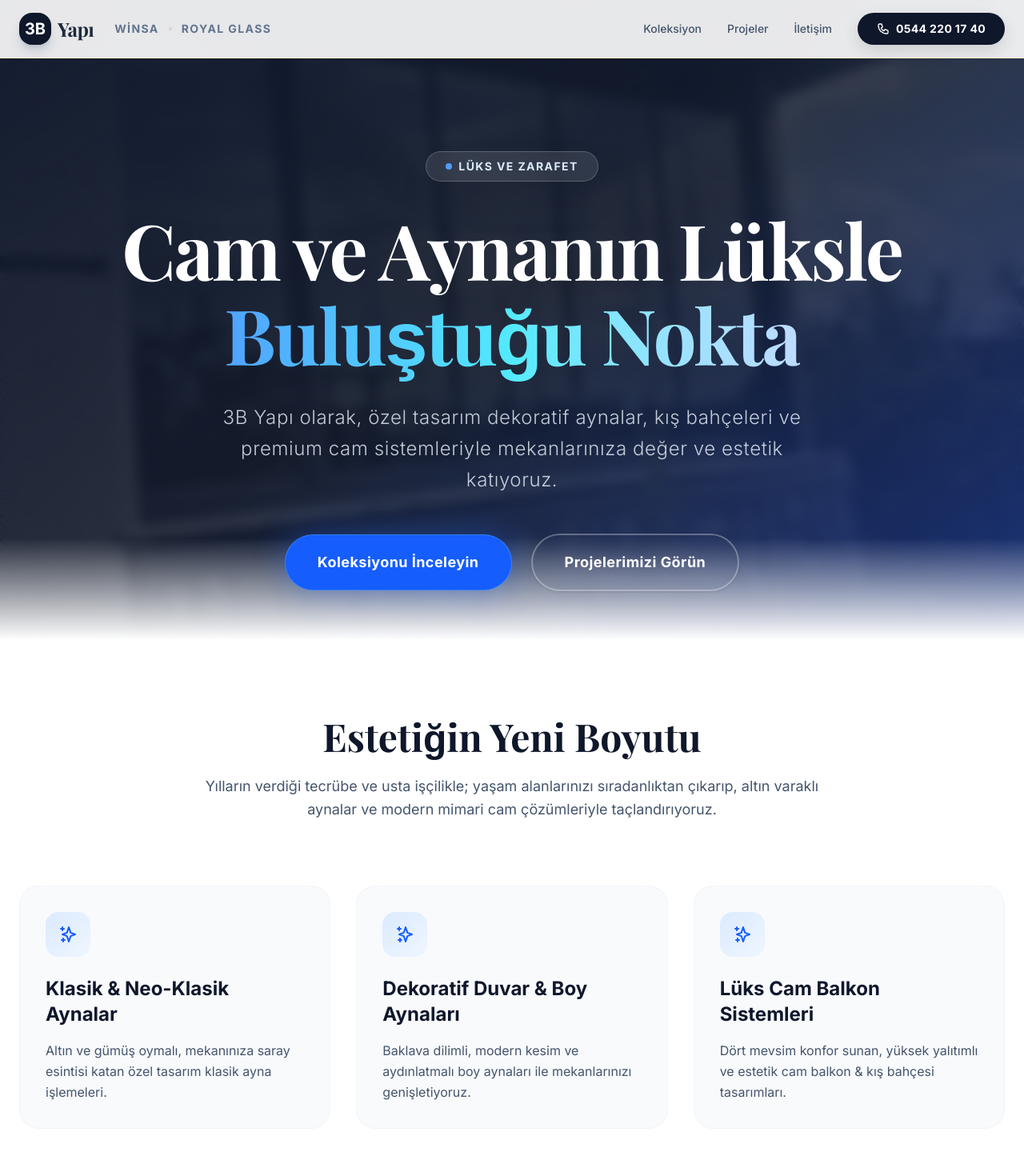
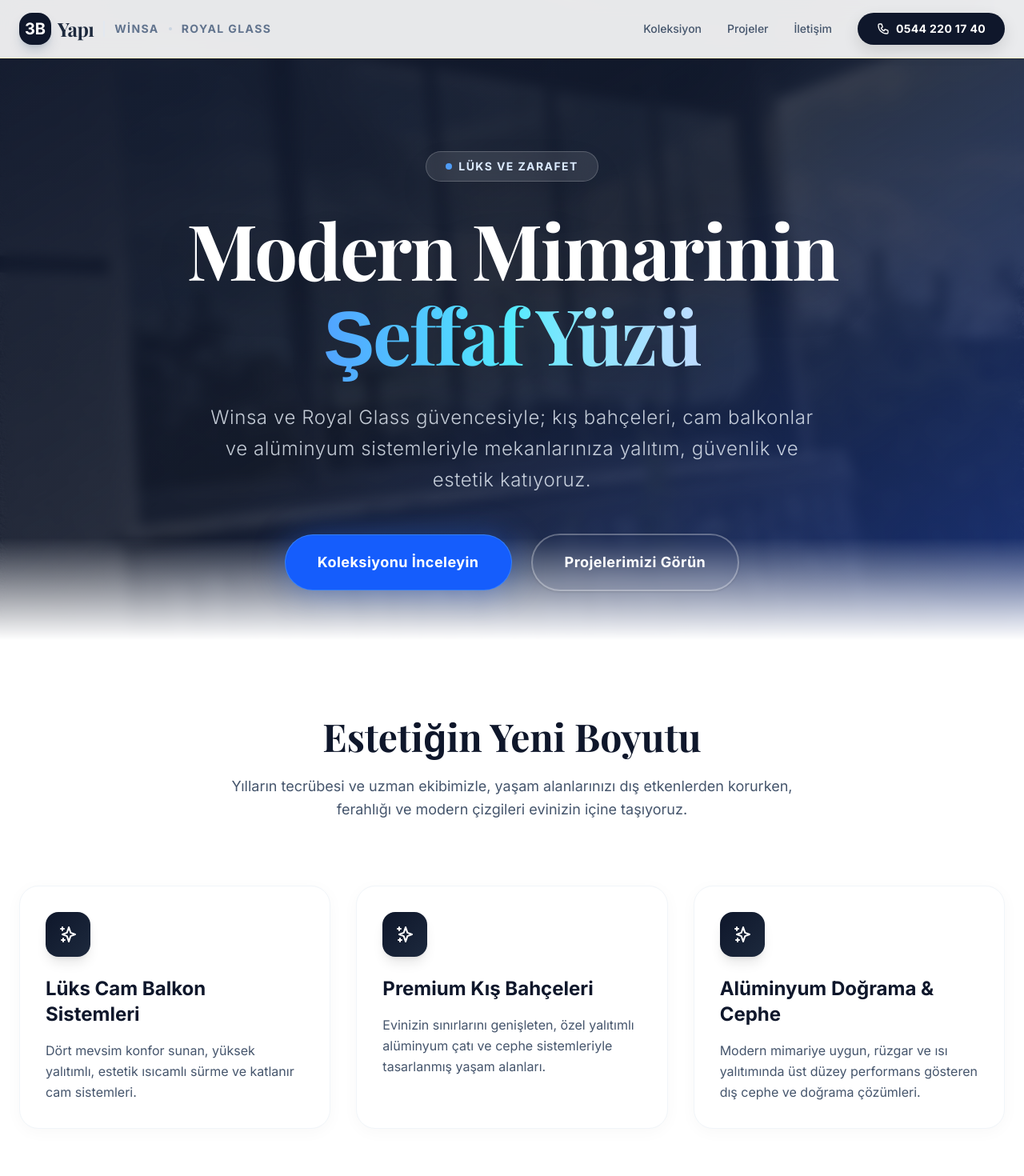
Before and after one commit to cenas1905/3b-yap-i, a Next.js app: page / in a window 1280 px wide. Shown: the top 1470 px of the page at 80% size. Built offline with nearby package versions, Linux system fonts and the light colour scheme; a web font is replaced by a local one.

Commit message:
Fix services text to reflect Winsa/Glass instead of mirrors, and upgrade card styling

```diff
--- a/app/page.tsx
+++ b/app/page.tsx
@@ -95,15 +95,18 @@ export default function Home() {
                 <motion.div
                   key={i}
                   initial="hidden" whileInView="visible" viewport={{ once: true }} variants={fadeInUp} transition={{ delay: i * 0.2 }}
-                  className="group p-8 rounded-3xl bg-slate-50 border border-slate-100 hover:bg-white hover:shadow-xl hover:shadow-slate-200/50 transition-all duration-300"
+                  className="group p-8 rounded-3xl bg-white shadow-[0_4px_20px_rgb(0,0,0,0.03)] border border-slate-100 hover:-translate-y-2 hover:shadow-[0_10px_40px_rgb(37,99,235,0.12)] hover:border-blue-100 transition-all duration-500 relative overflow-hidden"
                 >
-                  <div className="w-14 h-14 rounded-2xl bg-gradient-to-br from-blue-100 to-blue-50 flex items-center justify-center mb-6 text-blue-600 group-hover:scale-110 transition-transform">
+                  {/* Decorative Hover Glow */}
+                  <div className="absolute top-0 right-0 w-32 h-32 bg-gradient-to-br from-blue-500/10 to-cyan-400/10 rounded-full blur-3xl opacity-0 group-hover:opacity-100 transition-opacity duration-500"></div>
+
+                  <div className="w-14 h-14 rounded-2xl bg-gradient-to-br from-slate-900 to-slate-800 flex items-center justify-center mb-6 text-white group-hover:from-blue-600 group-hover:to-cyan-500 group-hover:scale-110 transition-all duration-300 shadow-lg">
                     <svg className="w-6 h-6" fill="none" viewBox="0 0 24 24" stroke="currentColor">
                       <path strokeLinecap="round" strokeLinejoin="round" strokeWidth={2} d="M5 3v4M3 5h4M6 17v4m-2-2h4m5-16l2.286 6.857L21 12l-5.714 2.143L13 21l-2.286-6.857L5 12l5.714-2.143L13 3z" />
                     </svg>
                   </div>
-                  <h3 className="text-2xl font-bold mb-4 text-slate-900 group-hover:text-blue-600 transition-colors">{service.title}</h3>
-                  <p className="text-slate-600 leading-relaxed">{service.desc}</p>
+                  <h3 className="relative text-2xl font-bold mb-4 text-slate-900 group-hover:text-blue-600 transition-colors z-10">{service.title}</h3>
+                  <p className="relative text-slate-600 leading-relaxed z-10">{service.desc}</p>
                 </motion.div>
               ))}
             </div>
--- a/data.json
+++ b/data.json
@@ -1,19 +1,19 @@
 {
-  "heroTitle": "Cam ve Aynanın Lüksle Buluştuğu Nokta",
-  "heroSubtitle": "3B Yapı olarak, özel tasarım dekoratif aynalar, kış bahçeleri ve premium cam sistemleriyle mekanlarınıza değer ve estetik katıyoruz.",
-  "aboutText": "Yılların verdiği tecrübe ve usta işçilikle; yaşam alanlarınızı sıradanlıktan çıkarıp, altın varaklı aynalar ve modern mimari cam çözümleriyle taçlandırıyoruz.",
+  "heroTitle": "Modern Mimarinin Şeffaf Yüzü",
+  "heroSubtitle": "Winsa ve Royal Glass güvencesiyle; kış bahçeleri, cam balkonlar ve alüminyum sistemleriyle mekanlarınıza yalıtım, güvenlik ve estetik katıyoruz.",
+  "aboutText": "Yılların tecrübesi ve uzman ekibimizle, yaşam alanlarınızı dış etkenlerden korurken, ferahlığı ve modern çizgileri evinizin içine taşıyoruz.",
   "services": [
     {
-      "title": "Klasik & Neo-Klasik Aynalar",
-      "desc": "Altın ve gümüş oymalı, mekanınıza saray esintisi katan özel tasarım klasik ayna işlemeleri."
+      "title": "Lüks Cam Balkon Sistemleri",
+      "desc": "Dört mevsim konfor sunan, yüksek yalıtımlı, estetik ısıcamlı sürme ve katlanır cam sistemleri."
     },
     {
-      "title": "Dekoratif Duvar & Boy Aynaları",
-      "desc": "Baklava dilimli, modern kesim ve aydınlatmalı boy aynaları ile mekanlarınızı genişletiyoruz."
+      "title": "Premium Kış Bahçeleri",
+      "desc": "Evinizin sınırlarını genişleten, özel yalıtımlı alüminyum çatı ve cephe sistemleriyle tasarlanmış yaşam alanları."
     },
     {
-      "title": "Lüks Cam Balkon Sistemleri",
-      "desc": "Dört mevsim konfor sunan, yüksek yalıtımlı ve estetik cam balkon & kış bahçesi tasarımları."
+      "title": "Alüminyum Doğrama & Cephe",
+      "desc": "Modern mimariye uygun, rüzgar ve ısı yalıtımında üst düzey performans gösteren dış cephe ve doğrama çözümleri."
     }
   ],
   "contactMessages": []
```
